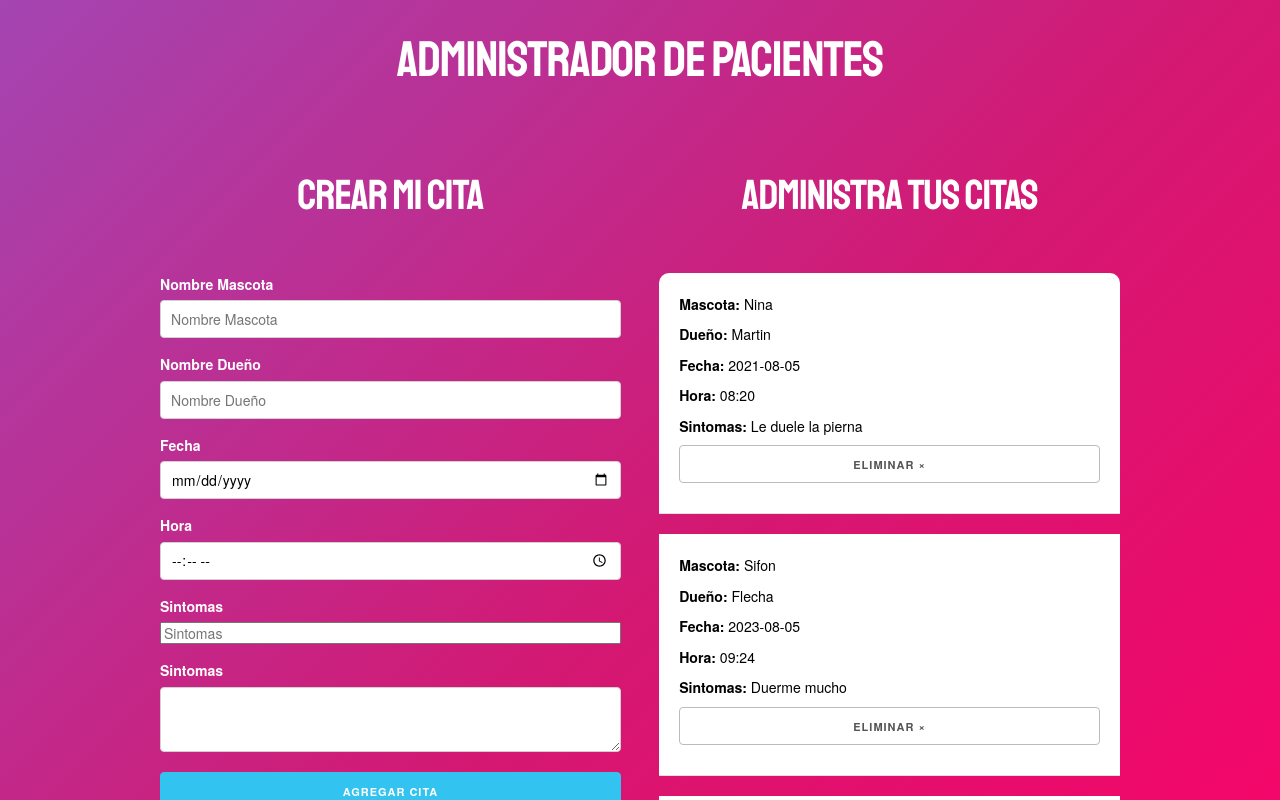
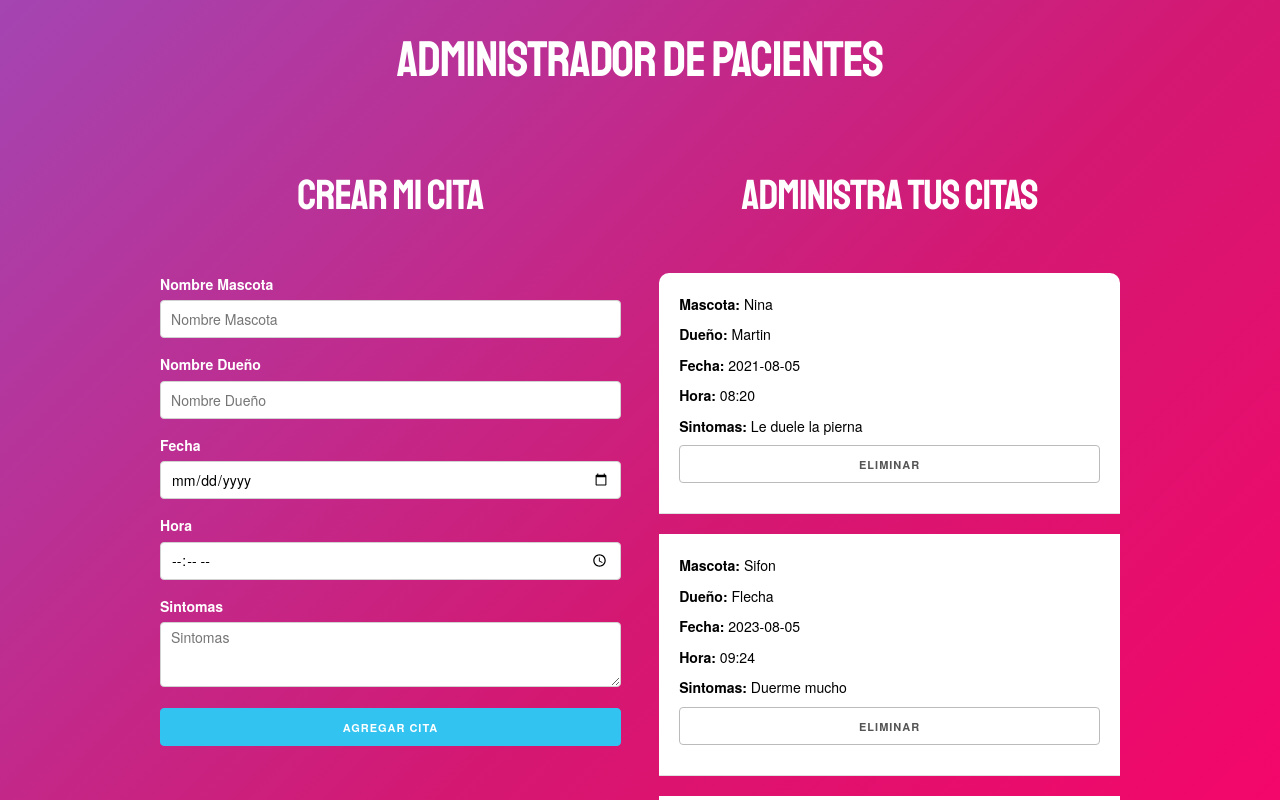
Before and after one commit to julicarainfo/TpCitas-Esteban-Julian.C, a React (Create React App) app: page / in a window 1280 px wide. Shown: the top 800 px of the page. Built offline with nearby package versions, Linux system fonts and the light colour scheme.

Commit message:
Falta solo las cards

```diff
--- a/src/App.js
+++ b/src/App.js
@@ -1,6 +1,9 @@
 import './App.css';
 import Titulos from './Titulos.js';
 import Form from './Form.js';
+import Boton from './Boton.js';
+import TextArea from './TextArea.js';
+
 function App() {
   return (
     <html lang="en">
@@ -25,12 +28,22 @@ function App() {
                 <div class="row">
                   <div class="one-half column">
                   <Titulos type="h2" text="Crear mi cita"></Titulos>
-                    <form><Form type="label" text="Nombre Mascota" placeholder='' tipo=''></Form><Form type="input" text="" placeholder='Nombre Mascota' tipo='text' name='Mascota'></Form>
-                    <Form type="label" text="Nombre Dueño" placeholder='' tipo=''></Form><Form type="input" text="" placeholder='Nombre Dueño' tipo='text' name='Dueño'></Form>
-                    <Form type="label" text="Fecha" placeholder='' tipo=''></Form><Form type="input" text="" placeholder='' tipo='date' name='Fecha'></Form>
-                    <Form type="label" text="Hora" placeholder='' tipo='' name=''></Form><Form type="input" text="" placeholder='' tipo='time' name='Hora'></Form>
-                    <Form type="label" text="Sintomas" placeholder='' tipo='' name=''></Form><Form type="textarea" text="" placeholder='Sintomas' tipo='textarea' name='sintomas'></Form><label>Sintomas</label><textarea name="sintomas" class="u-full-width"></textarea><button type="submit"
-                        class="u-full-width button-primary">Agregar Cita</button>
+                    <form>
+                      <Form type="label" text="Nombre Mascota" placeholder='' tipo='' name=''></Form>
+                      <Form type="input" text="" placeholder='Nombre Mascota' tipo='text' name='Mascota'></Form>
+
+                      <Form type="label" text="Nombre Dueño" placeholder='' tipo=''></Form>
+                      <Form type="input" text="" placeholder='Nombre Dueño' tipo='text' name='Dueño'></Form>
+
+                      <Form type="label" text="Fecha" placeholder='' tipo=''></Form>
+                      <Form type="input" text="" placeholder='' tipo='date' name='Fecha'></Form>
+
+                      <Form type="label" text="Hora" placeholder='' tipo='' name=''></Form>
+                      <Form type="input" text="" placeholder='' tipo='time' name='Hora'></Form>
+
+                      <Form type="label" text="Sintomas" placeholder='' tipo='' name=''></Form>
+                      <TextArea clase="u-full-width" placeholder='Sintomas' name='sintomas'></TextArea>
+                      <Boton type="submit" clase='u-full-width button-primary' text='Agregar Cita'></Boton>
                     </form>
                   </div>
                   <div class="one-half column">
@@ -40,21 +53,21 @@ function App() {
                       <p>Dueño: <span>Martin</span></p>
                       <p>Fecha: <span>2021-08-05</span></p>
                       <p>Hora: <span>08:20</span></p>
-                      <p>Sintomas: <span>Le duele la pierna</span></p><button class="button elimnar u-full-width">Eliminar ×</button>
+                      <p>Sintomas: <span>Le duele la pierna</span></p><Boton clase='button elimnar u-full-width' text='Eliminar'> ×</Boton>
                     </div>
                     <div class="cita">
                       <p>Mascota: <span>Sifon</span></p>
                       <p>Dueño: <span>Flecha</span></p>
                       <p>Fecha: <span>2023-08-05</span></p>
                       <p>Hora: <span>09:24</span></p>
-                      <p>Sintomas: <span>Duerme mucho</span></p><button class="button elimnar u-full-width">Eliminar ×</button>
+                      <p>Sintomas: <span>Duerme mucho</span></p><Boton clase='button elimnar u-full-width' text='Eliminar'>Eliminar ×</Boton>
                     </div>
                     <div class="cita">
                       <p>Mascota: <span>Floki</span></p>
                       <p>Dueño: <span>Ari</span></p>
                       <p>Fecha: <span>2023-08-05</span></p>
                       <p>Hora: <span>16:15</span></p>
-                      <p>Sintomas: <span>No está comiendo</span></p><button class="button elimnar u-full-width">Eliminar ×</button>
+                      <p>Sintomas: <span>No está comiendo</span></p><Boton clase='button elimnar u-full-width' text='Eliminar'>Eliminar ×</Boton>
                     </div>
                   </div>
                 </div>
--- /dev/null
+++ b/src/Boton.js
@@ -0,0 +1,12 @@
+import './boton.css';
+import React from 'react';
+function Boton({ type = "", text = "", clase = ""}) {
+ return (
+    <>
+    {
+       <button type={type} class={clase}>{text}</button>
+    }
+    </>
+)
+}
+export default Boton;
--- a/src/Form.js
+++ b/src/Form.js
@@ -1,19 +1,13 @@
 import './Form.css';
 import React from 'react';
 function Form({ type = "", text = "", placeholder ="", tipo="",name=""}) {
-  return (
+ return (
     <>
     {
       type === "label" ? <label>{text}</label> : <input type={tipo} name={name} class="u-full-width" placeholder={placeholder}
-      value=""></input> //: <textarea></textarea>
-
+      value=""></input>
     }
     </>
-    /* <>
-    {
-        type === "h1" ? <h1>{text}</h1> : <h2>{text}</h2>
-    }
-    </>);*/);
+)
 }
-
 export default Form;
--- /dev/null
+++ b/src/TextArea.js
@@ -0,0 +1,12 @@
+import './TextArea.css';
+import React from 'react';
+function TextArea({clase = "", placeholder = "", name = ""}) {
+ return (
+    <>
+    {
+       <textarea class={clase} placeholder={placeholder} name={name}></textarea>
+    }
+    </>
+)
+}
+export default TextArea;
```
Also changed, not shown: src/Card.js (added, +14 -0 lines), src/Card.css (added), src/TextArea.css (added), src/boton.css (added).
